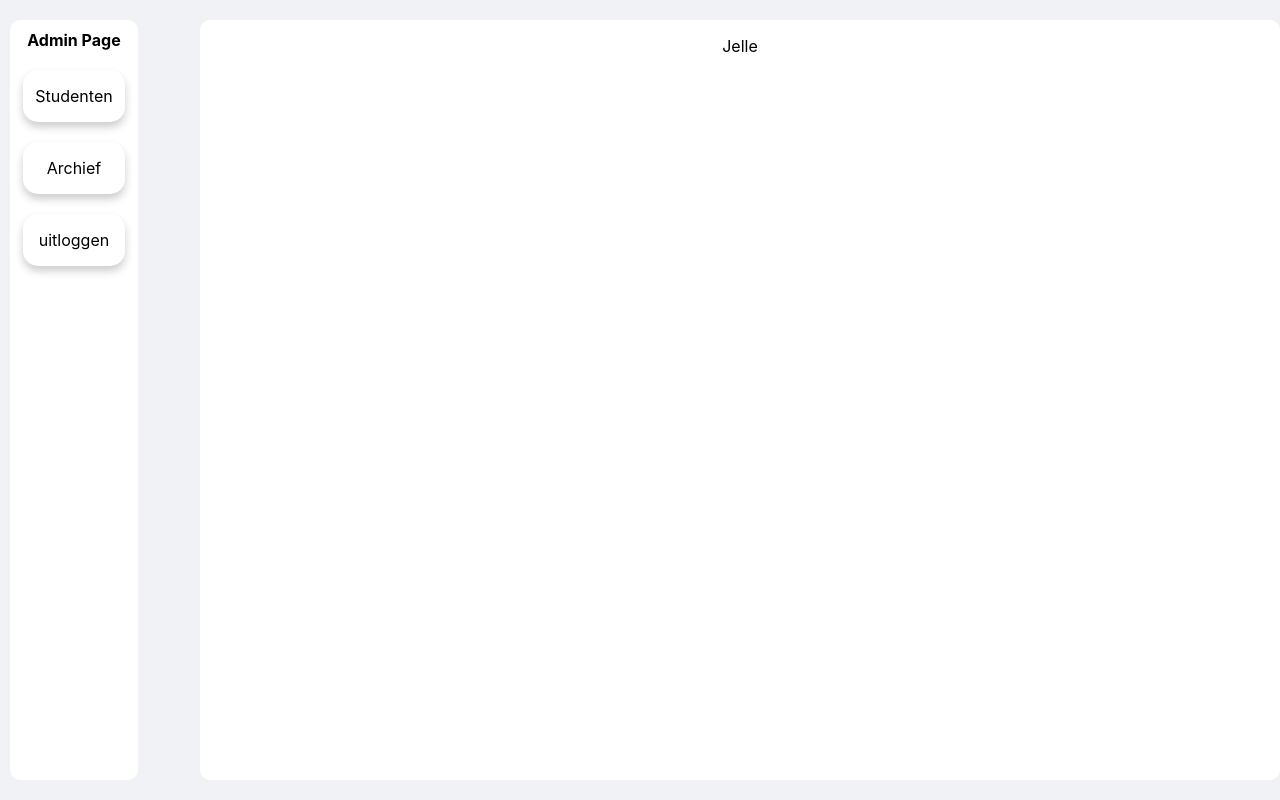
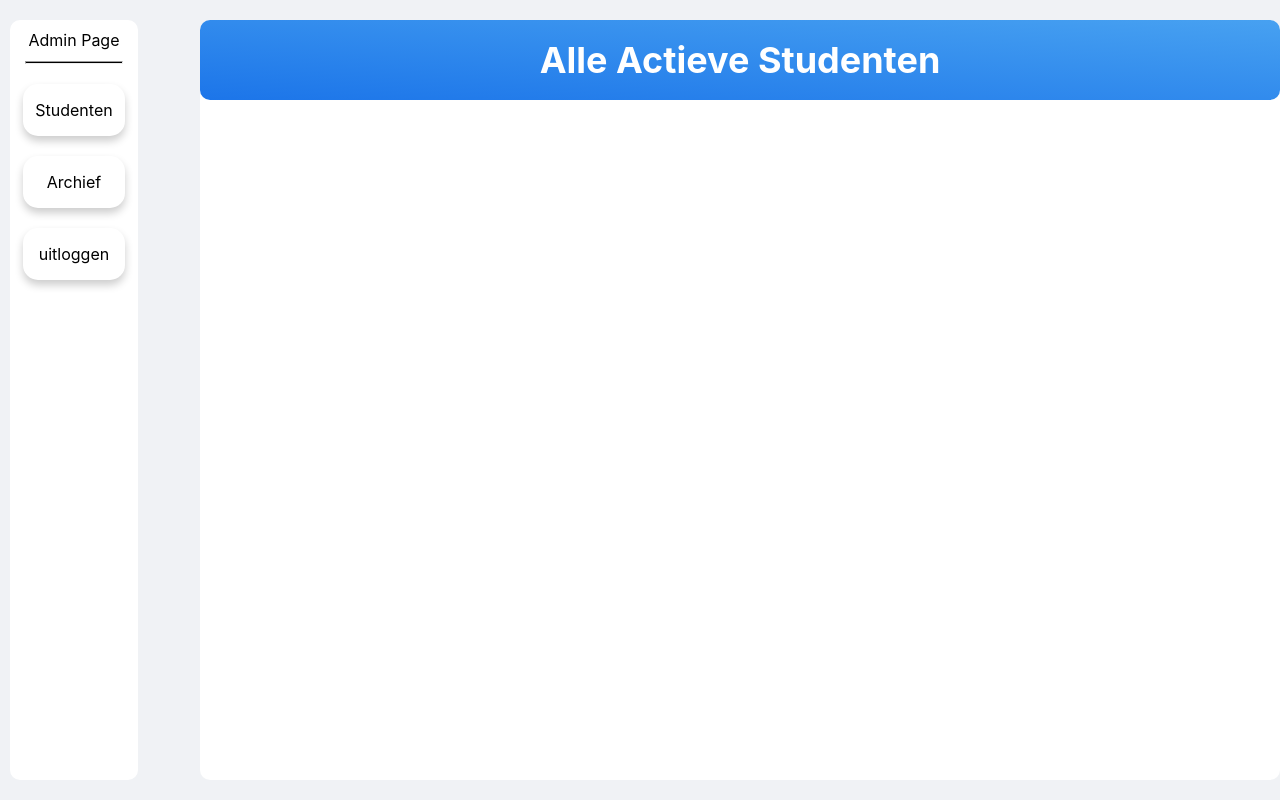
Before and after one commit to SnelleJelle05/Smjkkl-, a React (Create React App) app: page / in a window 1280 px wide. Built offline with nearby package versions, Linux system fonts and the light colour scheme.

Commit message:
data field added

```diff
--- a/src/Admin/AdminIndex.tsx
+++ b/src/Admin/AdminIndex.tsx
@@ -11,7 +11,8 @@ function AdminIndex() {
                 pageNames={["Studenten", "Archief", "uitloggen"]}
                 pageLinks={["#", "#", "#"]}
             />
-            <Data Students="Jelle"/>
+
+            <Data Title="Alle Actieve Studenten"/>
         </div>
     );
 }
--- a/src/Assets/Css/Data.css
+++ b/src/Assets/Css/Data.css
@@ -5,3 +5,21 @@
     border-radius: 10px;
     margin-left: 200px;
 }
+.header{
+    background: linear-gradient(to top right, #1C75E9, #47A1F1);
+    height: 10vh;
+    border-radius: 10px;
+    display: flex;
+    justify-content: space-between;
+    align-items: center;
+    padding: 0 20px;
+}
+
+.h1Data{
+    margin: auto auto auto;
+    color: white;
+    text-align: center;
+    align-items: center;
+    font-size: 36px;
+    font-weight: bold;
+}
--- a/src/Assets/Css/SideBarCss.css
+++ b/src/Assets/Css/SideBarCss.css
@@ -8,13 +8,22 @@
     margin-left: 10px;
 }
 
-h1{
+.h1sidebar{
     font-size: 16px;
     color: #000000;
     display: flex;
     margin-top: 10px;
     justify-content: center;
+    font-weight: normal;
 }
+
+.line{
+    width: 75%;
+    height: 1px;
+    background: #000000;
+    margin: 10px auto;
+}
+
 
 .items{
     margin: 20px auto auto;
--- a/src/Componenten/Data.tsx
+++ b/src/Componenten/Data.tsx
@@ -2,13 +2,16 @@ import React from 'react';
 import "../Assets/Css/Data.css";
 
 interface BasicComponentProps {
-    Students: string;
+    Title: string;
 }
 
-const Data: React.FC<BasicComponentProps> = ({ Students }) => {
+const Data: React.FC<BasicComponentProps> = ({ Title }) => {
     return (
         <div className="StudentDataContainer">
-            <p>{Students}</p>
+            <div className={"header"}>
+                <h1 className={"h1Data"}>{Title}</h1>
+            </div>
+
         </div>
     );
 };
--- a/src/Componenten/SideBar.tsx
+++ b/src/Componenten/SideBar.tsx
@@ -15,7 +15,10 @@ const SideBar: React.FC<BasicComponentProps> = ({title, pageNames, pageLinks}) =
         <>
 
             <div className={"containerSideBar"}>
-                <h1>{title}</h1>
+
+                <h1 className="h1sidebar">{title}</h1>
+
+                <hr className={'line'}/>
 
 
                 <a href={pageLinks[0]} className={'items'}>
```
